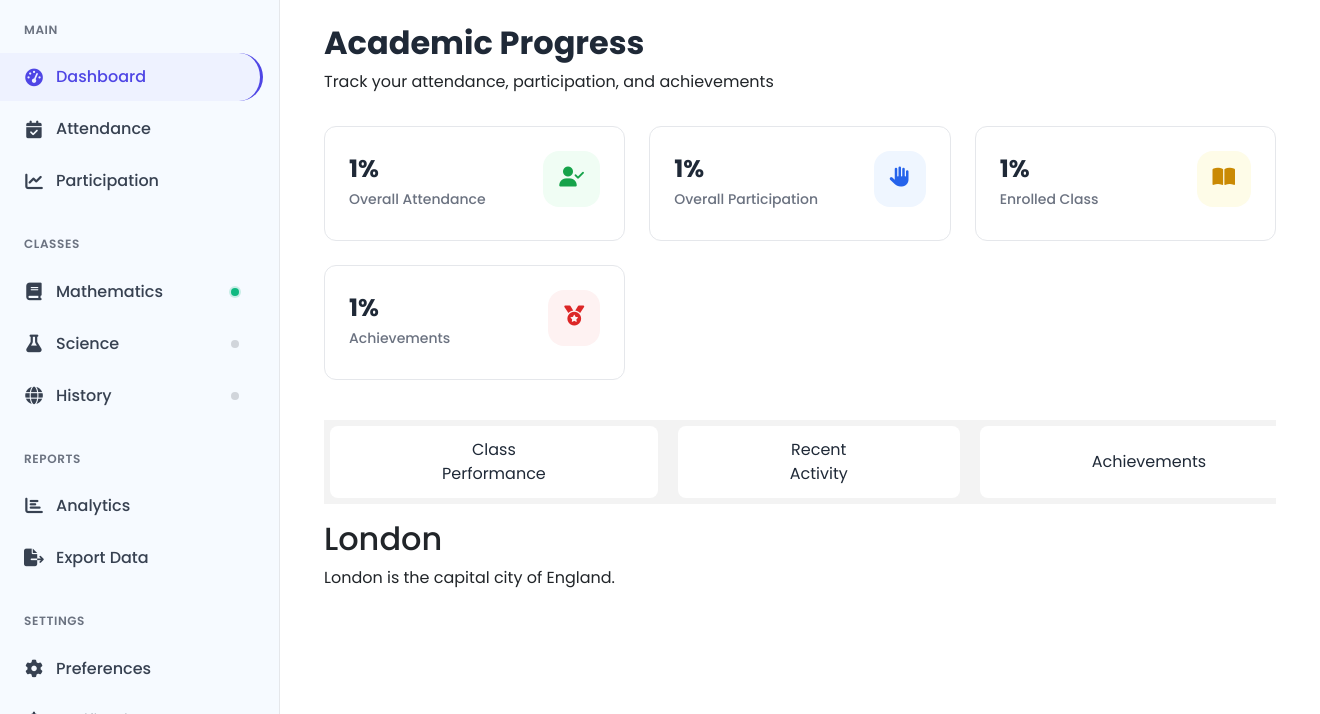
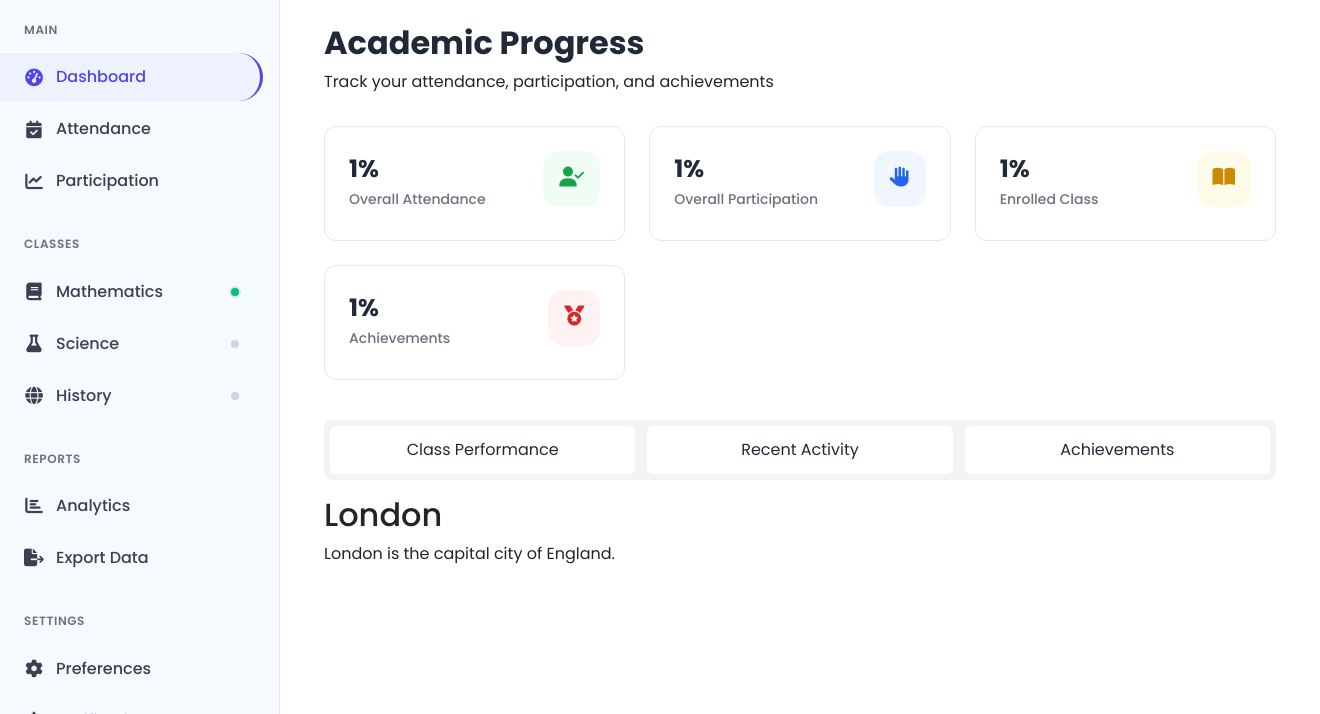
Before and after one commit to Draketzy/iclassroom, a Django app: template iClassroom/classroom/templates/classroom/student/student_progress.html in a window 1320 px wide. Shown: the part 86-800 px from the top of the page. Run offline with Django 3.2, Linux system fonts and the light colour scheme; the template is opened without the code that fills it: most values are stand-ins (such as "Sample title", 1, 10 or a date in 2020); some libraries are stand-ins or nearby versions.

Commit message:
Update student_progress.html

```diff
--- a/iClassroom/classroom/templates/classroom/student/student_progress.html
+++ b/iClassroom/classroom/templates/classroom/student/student_progress.html
@@ -144,18 +144,22 @@
     gap: 12px;
     background-color:#f3f3f3;
     margin-bottom: 16px;
-    justify-content: space-between;
+    justify-content:center;
+    align-items: center;
     padding: 6px;
+    border-radius: 8px;
  }
 .tablist-header button{
-    padding: 12px 7rem;
+    padding: 12px;
     background: #ffffff;
     border: none;
-    border-radius: 8px;
+    border-radius: 6px;
     cursor: pointer;
     font-size: 16px;
     color: #1f2937;
-    margin-right: 8px;
+    width: 100%;
+    justify-content:center;
+    align-items: center;
 }
 </style>
 {% endblock %}
```
